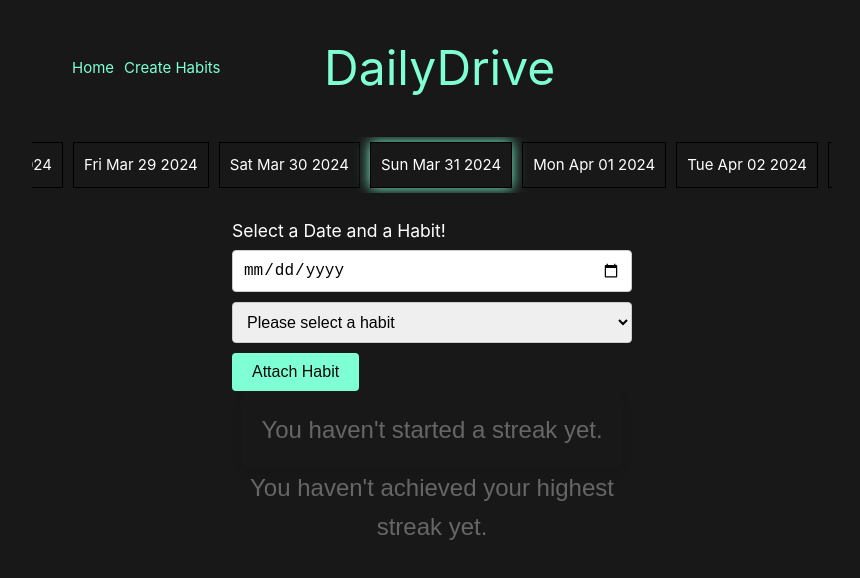
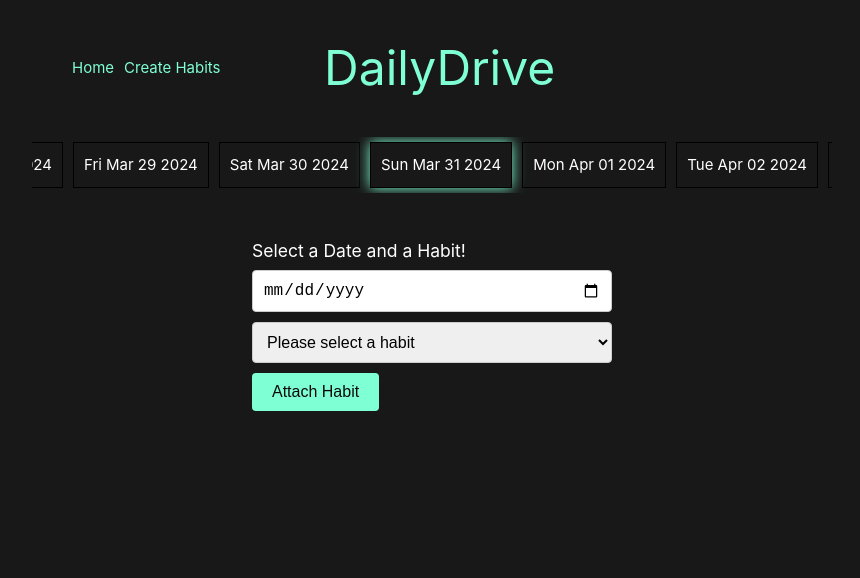
Before and after one commit to henriits/habit_tracker_vue, a Vue app in the folder habit-tracker/: page / in a window 1280 px wide. Shown: the top 578 px of the page, without its empty margins (208-1068 px from the left). Built offline with nearby package versions, Linux system fonts and the light colour scheme.

Commit message:
remove streak, add padding to views

```diff
--- a/habit-tracker/src/components/CreateHabits.vue
+++ b/habit-tracker/src/components/CreateHabits.vue
@@ -13,7 +13,7 @@
         />
         <div class="button-container">
           <button type="button" @click="toggleEdit(index)" class="habit-button">
-                        {{ habit.editing ? 'Save' : 'Edit' }}
+            {{ habit.editing ? "Save" : "Edit" }}
           </button>
           <button type="button" @click="removeHabit(index)" class="remove-button">
             Remove
@@ -26,13 +26,13 @@
 </template>
 
 <script setup>
-import { ref, onMounted } from 'vue';
-import AddHabitForm from './AddHabitForm.vue';
+import { ref, onMounted } from "vue";
+import AddHabitForm from "./AddHabitForm.vue";
 
 const habits = ref([]);
 
 const loadHabitsFromLocalStorage = () => {
-    const savedHabits = localStorage.getItem('CreatedHabits');
+  const savedHabits = localStorage.getItem("CreatedHabits");
   if (savedHabits) {
     habits.value = JSON.parse(savedHabits);
   }
@@ -43,7 +43,7 @@ onMounted(() => {
 });
 
 const saveHabitsToLocalStorage = () => {
-    localStorage.setItem('CreatedHabits', JSON.stringify(habits.value));
+  localStorage.setItem("CreatedHabits", JSON.stringify(habits.value));
 };
 
 const addNewHabit = (habitName) => {
@@ -70,17 +70,19 @@ const saveEditedHabit = (index) => {
 .custom-created-habits {
   max-width: 500px;
   margin: 0 auto;
+  padding: 20px;
 }
 
 .habit-list-title {
   font-size: 24px;
   font-weight: bold;
   margin-bottom: 10px;
+  padding: 20px;
 }
 
 .habit-list {
   list-style-type: none;
-    padding: 0;
+  padding: 20px;
 }
 
 .habit-item {
--- a/habit-tracker/src/components/DateDetailsView.vue
+++ b/habit-tracker/src/components/DateDetailsView.vue
@@ -132,6 +132,7 @@ updateSelectedDate();
 .date-details {
   max-width: 500px;
   margin: 0 auto;
+  padding: 20px;
 }
 
 .section-heading {
--- a/habit-tracker/src/components/SelectHabitAndDate.vue
+++ b/habit-tracker/src/components/SelectHabitAndDate.vue
@@ -37,7 +37,6 @@ const showNotification = ref(false);
 const habitAddedNotification = ref(false);
 
 onMounted(() => {
-
   const savedHabits = localStorage.getItem("CreatedHabits");
   if (savedHabits) {
     habits.value = JSON.parse(savedHabits);
@@ -94,6 +93,7 @@ function attachHabitToSelectedDate() {
 .select-date-and-habit {
   max-width: 400px;
   margin: 0 auto;
+  padding: 20px;
 }
 
 .content-heading {
--- a/habit-tracker/src/components/StreakCounter.vue
+++ /dev/null
@@ -1,116 +0,0 @@
-<template>
-  <div class="streak-display">
-    <div class="streak-counter">
-      <p v-if="streak > 0" class="streak-message">
-        Current Streak <strong>{{ streak }} </strong> day(s)!
-      </p>
-      <p v-else class="no-streak-message">You haven't started a streak yet.</p>
-    </div>
-    <div class="highest-streak">
-      <p v-if="highestStreak > 0" class="highest-streak-message">
-        Your overall highest streak<strong>{{ highestStreak }}</strong
-        >day(s)!
-      </p>
-      <p v-else class="no-highest-streak-message">
-        You haven't achieved your highest streak yet.
-      </p>
-    </div>
-  </div>
-</template>
-
-<script setup>
-import { ref, onMounted, watchEffect } from "vue";
-
-const streak = ref(0);
-const highestStreak = ref(0);
-
-function updateHighestStreak(currentStreak) {
-  if (currentStreak > highestStreak.value) {
-    highestStreak.value = currentStreak;
-    localStorage.setItem("HighestStreak", currentStreak.toString());
-  }
-}
-function calculateStreak(dateHabitMapping) {
-  const dates = Object.keys(dateHabitMapping);
-  let currentStreak = 0;
-
-  for (let i = 0; i < dates.length; i += 1) {
-    const date = dates[i];
-    const habits = dateHabitMapping[date];
-    let allCompleted = true;
-
-    for (let j = 0; j < habits.length; j += 1) {
-      if (!habits[j].completed) {
-        allCompleted = false;
-        break;
-      }
-    }
-
-    if (allCompleted) {
-      currentStreak += 1;
-    } else {
-      break;
-    }
-  }
-
-  streak.value = currentStreak;
-
-  updateHighestStreak(currentStreak);
-}
-
-onMounted(() => {
-  const data = localStorage.getItem("DateHabitMapping");
-  if (data) {
-    const dateHabitMapping = JSON.parse(data);
-    calculateStreak(dateHabitMapping);
-  }
-
-  const savedHighestStreak = localStorage.getItem("HighestStreak");
-  if (savedHighestStreak) {
-    highestStreak.value = parseInt(savedHighestStreak, 10);
-  }
-});
-
-watchEffect(() => {
-  updateHighestStreak(streak.value);
-});
-</script>
-
-<style scoped>
-.streak-display,
-.highest-streak {
-  max-width: 400px;
-  margin: 0 auto;
-  text-align: center;
-}
-
-.streak-message,
-.no-streak-message,
-.highest-streak-message,
-.no-highest-streak-message {
-  font-family: Arial, sans-serif;
-  font-size: 24px;
-  display: flex;
-  align-items: center;
-}
-
-.streak-message strong,
-.highest-streak-message strong {
-  font-size: 36px;
-  color: aquamarine;
-  font-weight: bold;
-  margin-left: 5px;
-}
-
-.no-streak-message,
-.no-highest-streak-message {
-  color: #666;
-}
-
-.streak-counter {
-  padding: 20px;
-  border-radius: 10px;
-  box-shadow: 0 4px 8px rgb(0 0 0 / 10%);
-  display: inline-block;
-}
-</style>
--- a/habit-tracker/src/views/HomeView.vue
+++ b/habit-tracker/src/views/HomeView.vue
@@ -1,15 +1,11 @@
 <template>
+  <div>
     <div>
-        <div>
-            <SelectHabitAndDate />
-        </div>
-        <div>
-            <StreakCounter />
-        </div>
+      <SelectHabitAndDate />
     </div>
+  </div>
 </template>
 
 <script setup>
-import StreakCounter from '../components/StreakCounter.vue';
-import SelectHabitAndDate from '../components/SelectHabitAndDate.vue';
+import SelectHabitAndDate from "../components/SelectHabitAndDate.vue";
 </script>
```
Lines whose indentation alone changed are shown as unchanged.
